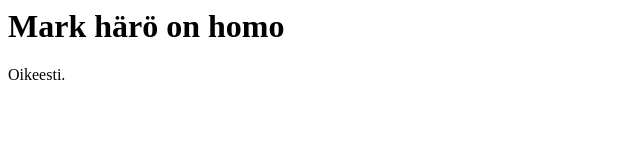
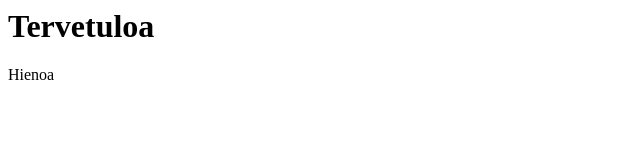
Before and after one commit to welhoilija/helloworld, a plain HTML site: page index.html in a window 1280 px wide. Shown: the whole page, without its empty margins (0-640 px from the left). Drawn offline with Linux system fonts and the light colour scheme.

Commit message:
Update index.html

```diff
--- a/index.html
+++ b/index.html
@@ -3,8 +3,8 @@
 
 <body>
 
-<h1>Mark härö on homo</h1>
-<p>Oikeesti.</p>
+<h1>Tervetuloa</h1>
+<p>Hienoa</p>
 
 </body>
 </html>
```
